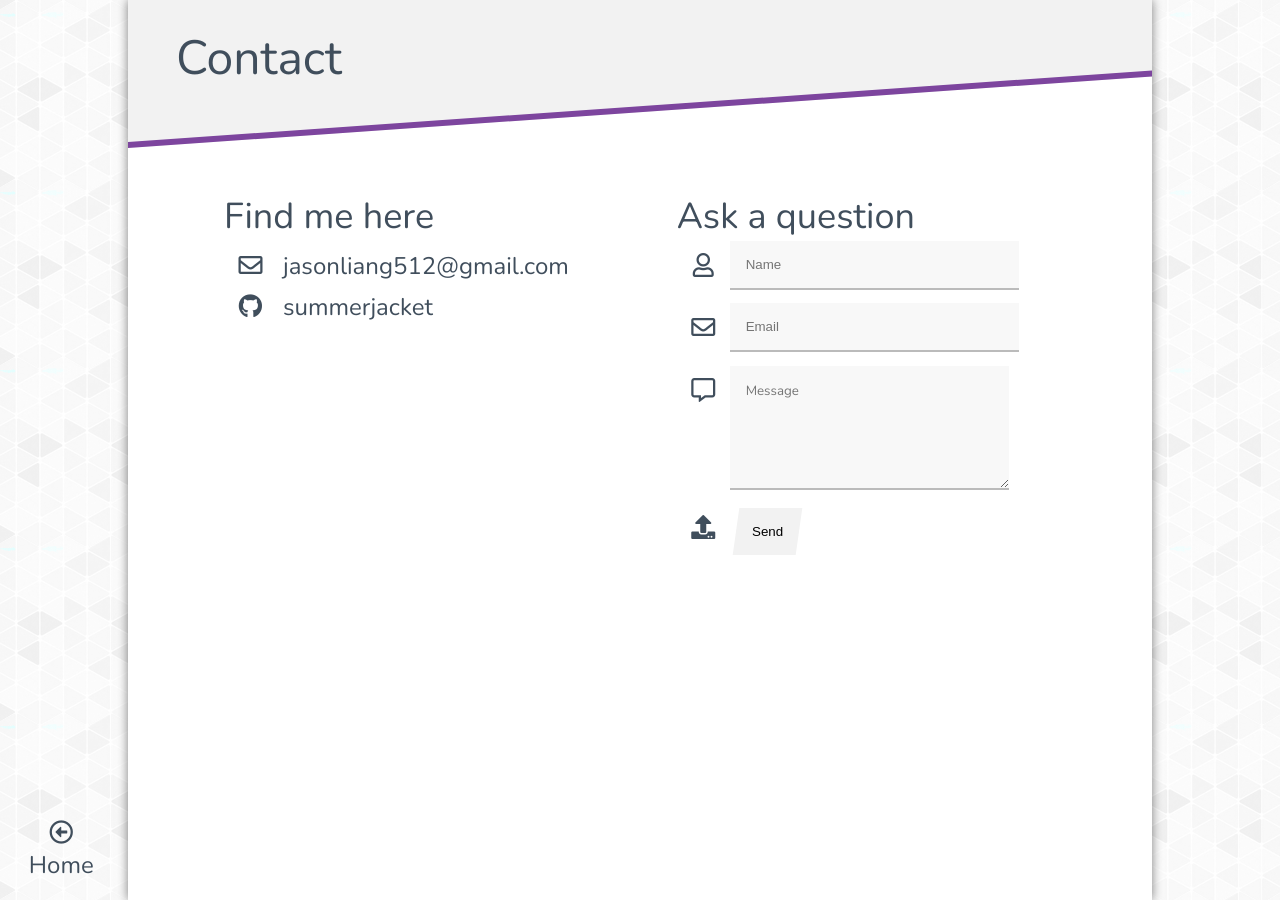
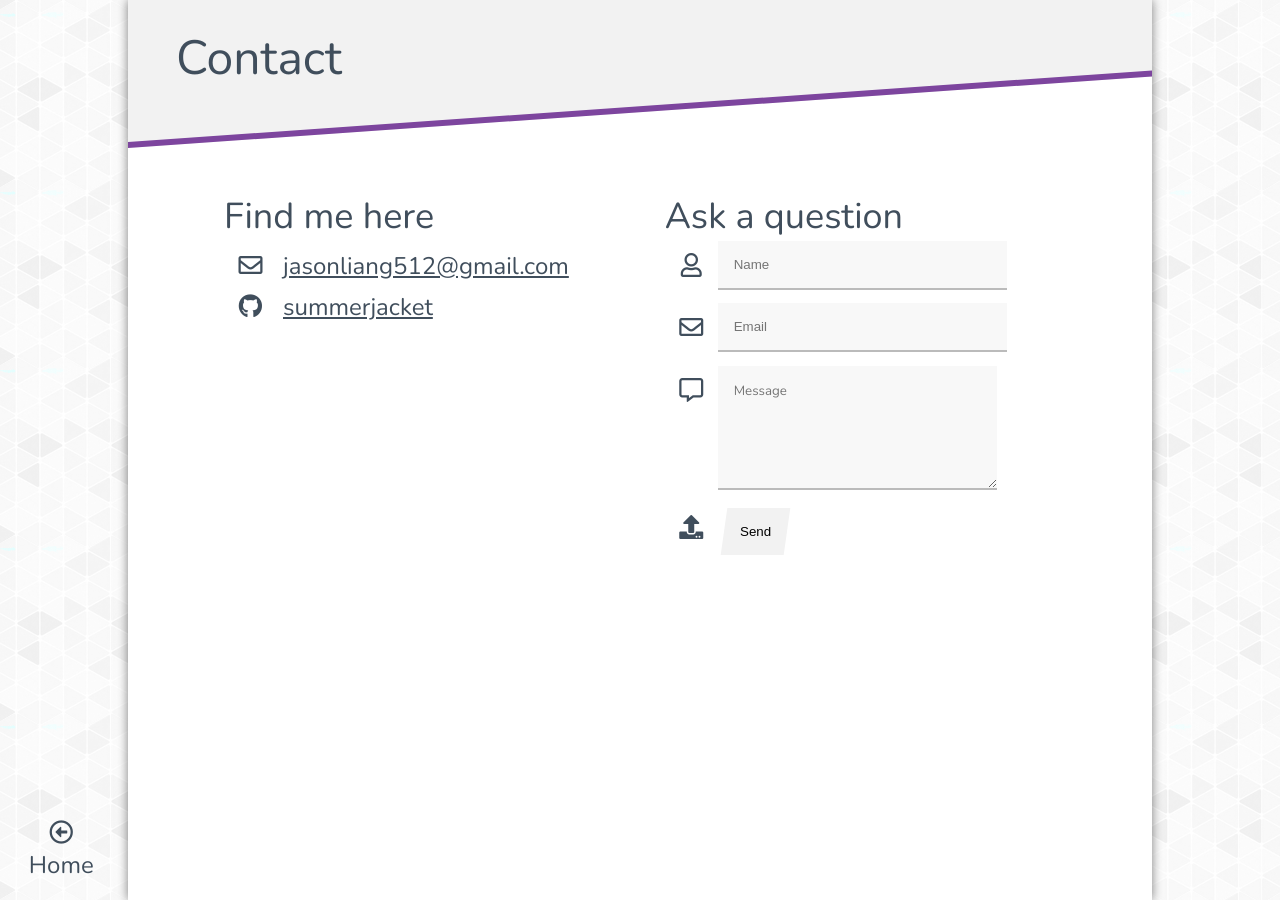
Before and after one commit to SummerJacket/summerjacket.github.io, a Jekyll site: the page built from contact.html, in a window 1280 px wide. Built offline with Jekyll 4.4.1, drawn with Linux system fonts in a browser that asks for light colours; nearby versions of some CDN libraries.

Commit message:
change link style and some other things

```diff
--- a/_layouts/wrapper.html
+++ b/_layouts/wrapper.html
@@ -11,12 +11,6 @@
   </head>
   <body onload="{{ page.onLoadFunc }}">
     <div class="container">
-      <div class="skew">
-        <div class="animate-skew" style="background-color: #F23E77; top: -1px"></div>
-        <div class="animate-skew" style="background-color: #7D459E; top: -1px"></div>
-        <div class="animate-skew" style="background-color: #41DBBA"></div>
-        <div class="animate-skew" style="background-color: #F2F2F2; top: -8px"></div>
-      </div>
       <div id="barba-wrapper">
         <div class="barba-container content" data-namespace="{{ page.namespace }}">
           {{ content }}
--- a/contact.html
+++ b/contact.html
@@ -7,16 +7,16 @@
 <div style="width: 100%; display: flex; flex-wrap: wrap">
   <div style="padding-right: 4em; padding-bottom: 1em">
     <h2>Find me here</h2>
+    <i class="far fa-envelope input-icon"></i>
     <a href="mailto:jasonliang512@gmail.com">
-      <i class="far fa-envelope input-icon"></i>
-      jasonliang512@gmail.com<span style="padding-right: 12px"></span>
-      <br/>
+      jasonliang512@gmail.com
     </a>
+    <br/>
+    <i class="fab fa-github input-icon"></i>
     <a href="https://github.com/summerjacket/">
-      <i class="fab fa-github input-icon"></i>
-      summerjacket<span style="padding-right: 12px"></span>
-      <br/>
+      summerjacket
     </a>
+    <br/>
   </div>
   <div>
     <h2>Ask a question</h2>
--- a/script.js
+++ b/script.js
@@ -19,8 +19,8 @@
     animate({
       targets: '.animate-skew',
       height: [
-        { value: '65%', duration: 0 },
-        { value: '70%', duration: 1200 },
+        { value: '65vh', duration: 0 },
+        { value: '70vh', duration: 1200 },
       ],
       duration: 1200,
       delay: (_, i) => i * 60,
@@ -29,7 +29,7 @@
       targets: '.animate-follow',
       marginTop: [
         { value: 0, duration: 0 },
-        { value: '0.25em', duration: 1200 },
+        { value: '1vh', duration: 1200 },
       ],
       duration: 1200,
     });
@@ -39,8 +39,8 @@
     animate({
       targets: '.animate-skew',
       height: [
-        { value: '70%', duration: 0 },
-        { value: '65%', duration: 1200 },
+        { value: '70vh', duration: 0 },
+        { value: '65vh', duration: 1200 },
       ],
       duration: 1200,
       delay: (_, i) => i * -30,
@@ -48,7 +48,7 @@
     animate({
       targets: '.animate-follow',
       marginTop: [
-        { value: '0.25em', duration: 0 },
+        { value: '1vh', duration: 0 },
         { value: 0, duration: 1200 },
       ],
       duration: 1200,
@@ -112,7 +112,7 @@
     .timeline()
     .add({
       targets: '.animate-skew',
-      height: '65%',
+      height: '65vh',
       skewY: '-8deg',
       opacity: 1,
       duration: 1200,
--- a/style.css
+++ b/style.css
@@ -17,14 +17,18 @@
   font-family: 'Nunito', sans-serif;
 }
 a {
-  text-decoration: none;
   color: inherit;
-  transition: background-color 0.5s ease;
+  transition: background-color 0.3s;
 }
 a:hover {
   background-color: #F2F2F2;
 }
+.anchor-noback {
+  text-decoration: none;
+  font-weight: normal;
+}
 .anchor-noback:hover {
+  border-bottom-color: transparent;
   background-color: inherit;
 }
 ul {
```
Also changed, not shown: index.html (+7 -1 lines).
